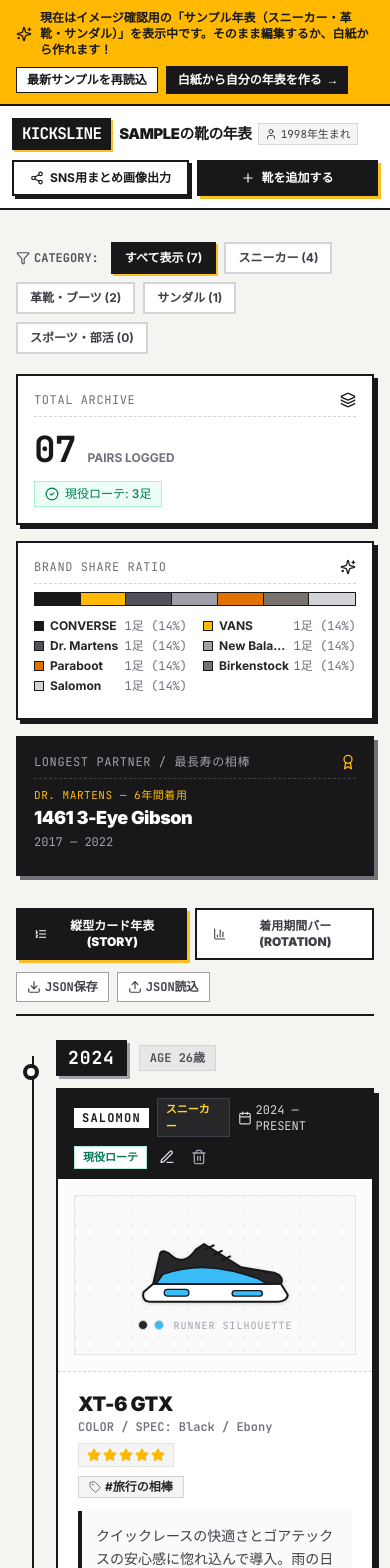
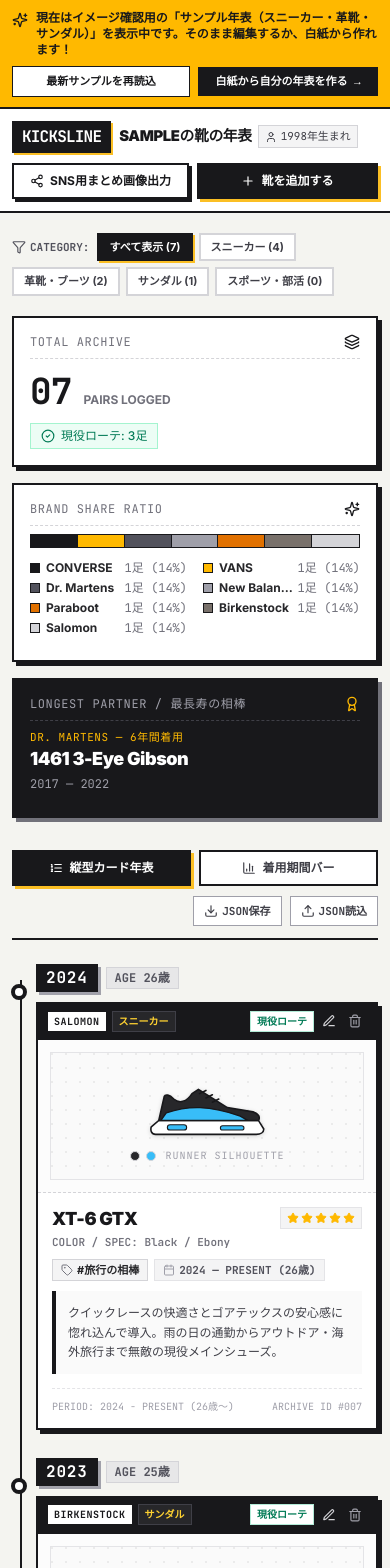
Before and after one commit to kaito2000/KicksLine, a React (Vite) app: page / in a window 390 px wide. Shown: the top 1568 px of the page. Built offline with nearby package versions, Linux system fonts and the light colour scheme.

Commit message:
Comprehensive mobile responsiveness for iPhone: prevent badge/tag/brand wrapping across all views (v1.1.3)

```diff
--- a/package.json
+++ b/package.json
@@ -1,7 +1,7 @@
 {
   "name": "kicksline",
   "private": true,
-  "version": "1.1.2",
+  "version": "1.1.3",
   "type": "module",
   "scripts": {
     "dev": "vite",
--- a/src/App.tsx
+++ b/src/App.tsx
@@ -153,24 +153,24 @@
     <div className="min-h-screen flex flex-col bg-[#F4F4F0] text-zinc-900">
       {/* Demo Mode Banner */}
       {isDemo && (
-        <div className="bg-amber-400 border-b-2 border-zinc-900 px-4 py-2.5">
+        <div className="bg-amber-400 border-b-2 border-zinc-900 px-3 sm:px-4 py-2.5">
           <div className="max-w-5xl mx-auto flex flex-wrap items-center justify-between gap-2">
-            <div className="flex items-center gap-2 text-xs sm:text-sm font-bold text-zinc-900">
-              <Sparkles className="w-4 h-4 flex-shrink-0" />
+            <div className="flex items-start sm:items-center gap-2 text-xs sm:text-sm font-bold text-zinc-900">
+              <Sparkles className="w-4 h-4 flex-shrink-0 mt-0.5 sm:mt-0" />
               <span>
                 現在はイメージ確認用の「サンプル年表（スニーカー・革靴・サンダル）」を表示中です。そのまま編集するか、白紙から作れます！
               </span>
             </div>
-            <div className="flex items-center gap-2">
+            <div className="flex items-center gap-2 w-full sm:w-auto">
               <button
                 onClick={handleRestoreSample}
-                className="bg-white text-zinc-900 border border-zinc-900 font-mono-code text-xs font-bold px-2.5 py-1 cursor-pointer"
+                className="flex-1 sm:flex-initial text-center bg-white text-zinc-900 border border-zinc-900 font-mono-code text-[11px] sm:text-xs font-bold px-2.5 py-1.5 whitespace-nowrap cursor-pointer"
               >
                 最新サンプルを再読込
               </button>
               <button
                 onClick={handleStartMyOwnTimeline}
-                className="bg-zinc-900 text-white hover:bg-zinc-800 font-mono-code text-xs font-bold px-3 py-1.5 cursor-pointer"
+                className="flex-1 sm:flex-initial text-center bg-zinc-900 text-white hover:bg-zinc-800 font-mono-code text-[11px] sm:text-xs font-bold px-3 py-1.5 whitespace-nowrap cursor-pointer"
               >
                 白紙から自分の年表を作る →
               </button>
@@ -229,11 +229,11 @@
 
         {/* Collapsible Profile & BirthYear Bar */}
         {isProfileOpen && (
-          <div className="bg-zinc-50 border-t-2 border-zinc-900 px-4 py-3">
-            <div className="max-w-5xl mx-auto flex flex-wrap items-end gap-4">
+          <div className="bg-zinc-50 border-t-2 border-zinc-900 px-3 sm:px-4 py-3">
+            <div className="max-w-5xl mx-auto grid grid-cols-2 sm:flex sm:flex-wrap items-end gap-3 sm:gap-4">
               <div>
-                <label className="block text-[11px] font-mono-code font-bold text-zinc-600 mb-1">
-                  ニックネーム（ポスターの見出しに表示）
+                <label className="block text-[11px] font-mono-code font-bold text-zinc-600 mb-1 whitespace-nowrap">
+                  ニックネーム（見出し）
                 </label>
                 <input
                   type="text"
@@ -243,12 +243,12 @@
                     setIsDemo(false);
                   }}
                   placeholder="例: TARO"
-                  className="bg-white border-2 border-zinc-900 px-3 py-1 text-sm font-bold w-44"
+                  className="bg-white border-2 border-zinc-900 px-3 py-1 text-sm font-bold w-full sm:w-44"
                 />
               </div>
               <div>
-                <label className="block text-[11px] font-mono-code font-bold text-zinc-600 mb-1">
-                  生年（西暦を入れると当時の年齢を自動計算）
+                <label className="block text-[11px] font-mono-code font-bold text-zinc-600 mb-1 whitespace-nowrap">
+                  生年（年齢を自動計算）
                 </label>
                 <input
                   type="number"
@@ -261,10 +261,10 @@
                     setIsDemo(false);
                   }}
                   placeholder="例: 1998"
-                  className="bg-white border-2 border-zinc-900 px-3 py-1 font-mono-code text-sm font-bold w-36"
+                  className="bg-white border-2 border-zinc-900 px-3 py-1 font-mono-code text-sm font-bold w-full sm:w-36"
                 />
               </div>
-              <div className="flex-1 min-w-[220px]">
+              <div className="col-span-2 sm:flex-1 sm:min-w-[220px]">
                 <label className="block text-[11px] font-mono-code font-bold text-zinc-600 mb-1">
                   サブタイトル・一言テーマ
                 </label>
@@ -280,7 +280,7 @@
               </div>
               <button
                 onClick={() => setIsProfileOpen(false)}
-                className="bg-zinc-900 text-white text-xs font-bold px-4 py-1.5 border-2 border-zinc-900"
+                className="col-span-2 sm:col-span-1 bg-zinc-900 text-white text-xs font-bold px-4 py-1.5 border-2 border-zinc-900 whitespace-nowrap"
               >
                 閉じる
               </button>
@@ -290,16 +290,16 @@
       </header>
 
       {/* Main Content */}
-      <main className="flex-1 max-w-5xl w-full mx-auto px-4 py-8">
+      <main className="flex-1 max-w-5xl w-full mx-auto px-3 sm:px-4 py-5 sm:py-8">
         {/* Category Filter Pills (Solves Longest Partner & Noise Concerns!) */}
-        <div className="mb-5 flex flex-wrap items-center gap-2">
-          <span className="inline-flex items-center gap-1 text-xs font-mono-code font-bold text-zinc-600 mr-1">
+        <div className="mb-5 flex flex-wrap items-center gap-1.5 sm:gap-2">
+          <span className="inline-flex items-center gap-1 text-[11px] sm:text-xs font-mono-code font-bold text-zinc-600 mr-0.5 whitespace-nowrap">
             <Filter className="w-3.5 h-3.5" />
             CATEGORY:
           </span>
           <button
             onClick={() => setSelectedCategory('all')}
-            className={`text-xs font-bold px-3 py-1.5 border-2 transition-all cursor-pointer ${
+            className={`text-[11px] sm:text-xs font-bold px-2.5 sm:px-3 py-1 sm:py-1.5 border-2 whitespace-nowrap transition-all cursor-pointer ${
               selectedCategory === 'all'
                 ? 'bg-zinc-900 text-white border-zinc-900 shadow-[2px_2px_0px_0px_rgba(251,191,36,1)]'
                 : 'bg-white text-zinc-700 border-zinc-300 hover:border-zinc-900'
@@ -313,7 +313,7 @@
               <button
                 key={cat}
                 onClick={() => setSelectedCategory(cat)}
-                className={`text-xs font-bold px-3 py-1.5 border-2 transition-all cursor-pointer ${
+                className={`text-[11px] sm:text-xs font-bold px-2.5 sm:px-3 py-1 sm:py-1.5 border-2 whitespace-nowrap transition-all cursor-pointer ${
                   selectedCategory === cat
                     ? 'bg-zinc-900 text-white border-zinc-900 shadow-[2px_2px_0px_0px_rgba(251,191,36,1)]'
                     : 'bg-white text-zinc-700 border-zinc-300 hover:border-zinc-900'
@@ -329,49 +329,53 @@
         <StatsBanner sneakers={filteredSneakers} />
 
         {/* View Switcher & Backup Controls */}
-        <div className="flex flex-wrap items-center justify-between gap-3 mb-6 pb-3 border-b-2 border-zinc-900">
-          <div className="flex items-center gap-2">
+        <div className="flex flex-wrap items-center justify-between gap-2.5 sm:gap-3 mb-6 pb-3 border-b-2 border-zinc-900">
+          <div className="grid grid-cols-2 sm:flex items-center gap-2 w-full sm:w-auto">
             <button
               onClick={() => setActiveTab('story')}
-              className={`inline-flex items-center gap-2 text-xs sm:text-sm font-black px-4 py-2 border-2 border-zinc-900 cursor-pointer transition-all ${
+              className={`inline-flex items-center justify-center gap-1.5 sm:gap-2 text-xs sm:text-sm font-black px-2.5 sm:px-4 py-2 border-2 border-zinc-900 whitespace-nowrap cursor-pointer transition-all ${
                 activeTab === 'story'
                   ? 'bg-zinc-900 text-white shadow-[3px_3px_0px_0px_rgba(251,191,36,1)]'
                   : 'bg-white text-zinc-700 hover:bg-zinc-100'
               }`}
             >
-              <ListOrdered className="w-4 h-4" />
-              <span>縦型カード年表 (STORY)</span>
+              <ListOrdered className="w-3.5 h-3.5 sm:w-4 sm:h-4 flex-shrink-0" />
+              <span>
+                縦型カード年表<span className="hidden sm:inline"> (STORY)</span>
+              </span>
             </button>
 
             <button
               onClick={() => setActiveTab('rotation')}
-              className={`inline-flex items-center gap-2 text-xs sm:text-sm font-black px-4 py-2 border-2 border-zinc-900 cursor-pointer transition-all ${
+              className={`inline-flex items-center justify-center gap-1.5 sm:gap-2 text-xs sm:text-sm font-black px-2.5 sm:px-4 py-2 border-2 border-zinc-900 whitespace-nowrap cursor-pointer transition-all ${
                 activeTab === 'rotation'
                   ? 'bg-zinc-900 text-white shadow-[3px_3px_0px_0px_rgba(251,191,36,1)]'
                   : 'bg-white text-zinc-700 hover:bg-zinc-100'
               }`}
             >
-              <BarChart3 className="w-4 h-4" />
-              <span>着用期間バー (ROTATION)</span>
+              <BarChart3 className="w-3.5 h-3.5 sm:w-4 sm:h-4 flex-shrink-0" />
+              <span>
+                着用期間バー<span className="hidden sm:inline"> (ROTATION)</span>
+              </span>
             </button>
           </div>
 
           {/* Backup & Sample Controls */}
-          <div className="flex items-center gap-2">
+          <div className="flex items-center gap-2 ml-auto">
             <button
               onClick={() => exportBackupJson(profile, sneakers)}
-              className="inline-flex items-center gap-1 text-xs font-mono-code font-bold bg-white hover:bg-zinc-100 border border-zinc-400 px-2.5 py-1.5 text-zinc-700"
+              className="inline-flex items-center gap-1 text-[11px] sm:text-xs font-mono-code font-bold bg-white hover:bg-zinc-100 border border-zinc-400 px-2.5 py-1.5 text-zinc-700 whitespace-nowrap"
               title="全データをJSONファイルとしてバックアップ保存"
             >
-              <Download className="w-3.5 h-3.5" />
+              <Download className="w-3.5 h-3.5 flex-shrink-0" />
               <span>JSON保存</span>
             </button>
 
             <label
-              className="inline-flex items-center gap-1 text-xs font-mono-code font-bold bg-white hover:bg-zinc-100 border border-zinc-400 px-2.5 py-1.5 text-zinc-700 cursor-pointer"
+              className="inline-flex items-center gap-1 text-[11px] sm:text-xs font-mono-code font-bold bg-white hover:bg-zinc-100 border border-zinc-400 px-2.5 py-1.5 text-zinc-700 whitespace-nowrap cursor-pointer"
               title="バックアップしたJSONファイルを読み込む"
             >
-              <Upload className="w-3.5 h-3.5" />
+              <Upload className="w-3.5 h-3.5 flex-shrink-0" />
               <span>JSON読込</span>
               <input
                 type="file"
@@ -384,11 +388,11 @@
             {!isDemo && (
               <button
                 onClick={handleRestoreSample}
-                className="inline-flex items-center gap-1 text-xs font-mono-code text-zinc-500 hover:text-zinc-900 px-2 py-1.5"
+                className="inline-flex items-center gap-1 text-[11px] sm:text-xs font-mono-code text-zinc-500 hover:text-zinc-900 px-2 py-1.5 whitespace-nowrap"
                 title="サンプル年表を再表示する"
               >
-                <RotateCcw className="w-3.5 h-3.5" />
-                <span className="hidden sm:inline">サンプルを見る</span>
+                <RotateCcw className="w-3.5 h-3.5 flex-shrink-0" />
+                <span>サンプル表示</span>
               </button>
             )}
           </div>
--- a/src/components/StoryTimelineView.tsx
+++ b/src/components/StoryTimelineView.tsx
@@ -29,7 +29,7 @@
   };
 
   return (
-    <div className="relative pl-4 sm:pl-8 before:content-[''] before:absolute before:top-4 before:bottom-4 before:left-4 sm:before:left-8 before:w-0.5 before:bg-zinc-900">
+    <div className="relative pl-2 sm:pl-8 before:content-[''] before:absolute before:top-4 before:bottom-4 before:left-2 sm:before:left-8 before:w-0.5 before:bg-zinc-900">
       {sorted.map((item, idx) => {
         const startAge = getAgeLabel(item.startYear);
         const endYearText = item.isCurrent || !item.endYear ? 'PRESENT' : String(item.endYear);
@@ -38,18 +38,18 @@
         const showYearHeader = idx === 0 || sorted[idx - 1].startYear !== item.startYear;
 
         return (
-          <div key={item.id} className="relative mb-10 pl-6 sm:pl-10 group">
+          <div key={item.id} className="relative mb-7 sm:mb-10 pl-4 sm:pl-10 group">
             {/* Timeline Node Dot */}
-            <div className="absolute -left-[9px] top-6 w-4 h-4 bg-white border-4 border-zinc-900 rounded-full group-hover:scale-125 group-hover:bg-amber-400 transition-transform" />
+            <div className="absolute -left-[9px] top-5 sm:top-6 w-4 h-4 bg-white border-4 border-zinc-900 rounded-full group-hover:scale-125 group-hover:bg-amber-400 transition-transform" />
 
             {/* Year & Age Marker Header */}
             {showYearHeader && (
-              <div className="flex items-center gap-3 mb-3">
-                <span className="bg-zinc-900 text-white font-mono-code font-black text-lg sm:text-xl px-3 py-1 tracking-wider shadow-[3px_3px_0px_0px_rgba(161,161,170,1)]">
+              <div className="flex items-center gap-2 sm:gap-3 mb-2.5 sm:mb-3">
+                <span className="bg-zinc-900 text-white font-mono-code font-black text-base sm:text-xl px-2.5 sm:px-3 py-0.5 sm:py-1 tracking-wider whitespace-nowrap shadow-[3px_3px_0px_0px_rgba(161,161,170,1)]">
                   {item.startYear}
                 </span>
                 {startAge && (
-                  <span className="font-mono-code text-xs sm:text-sm font-bold text-zinc-600 bg-zinc-200/80 px-2.5 py-1 border border-zinc-300">
+                  <span className="font-mono-code text-xs sm:text-sm font-bold text-zinc-600 bg-zinc-200/80 px-2 sm:px-2.5 py-0.5 sm:py-1 border border-zinc-300 whitespace-nowrap">
                     AGE {startAge}
                   </span>
                 )}
@@ -57,25 +57,25 @@
             )}
 
             {/* Shoebox Archive Card */}
-            <article className="bg-white border-2 border-zinc-900 shadow-[5px_5px_0px_0px_rgba(24,24,27,1)] hover:shadow-[7px_7px_0px_0px_rgba(24,24,27,1)] transition-all overflow-hidden">
+            <article className="bg-white border-2 border-zinc-900 shadow-[4px_4px_0px_0px_rgba(24,24,27,1)] sm:shadow-[5px_5px_0px_0px_rgba(24,24,27,1)] hover:shadow-[7px_7px_0px_0px_rgba(24,24,27,1)] transition-all overflow-hidden">
               {/* Top Shoebox Label Strip */}
-              <div className="bg-zinc-900 text-white px-4 py-2 flex flex-wrap items-center justify-between gap-2 border-b-2 border-zinc-900">
-                <div className="flex items-center gap-2">
-                  <span className="font-mono-code text-xs font-extrabold uppercase tracking-widest bg-white text-zinc-900 px-2 py-0.5">
+              <div className="bg-zinc-900 text-white px-2.5 sm:px-4 py-1.5 sm:py-2 flex items-center justify-between gap-1.5 sm:gap-2 border-b-2 border-zinc-900">
+                <div className="flex items-center gap-1.5 sm:gap-2 min-w-0 overflow-hidden">
+                  <span className="font-mono-code text-[10px] sm:text-xs font-extrabold uppercase tracking-wider bg-white text-zinc-900 px-1.5 sm:px-2 py-0.5 whitespace-nowrap truncate max-w-[140px] sm:max-w-none">
                     {item.brand}
                   </span>
-                  <span className="font-mono-code text-[11px] font-bold bg-zinc-800 text-amber-300 border border-zinc-700 px-2 py-0.5">
+                  <span className="font-mono-code text-[10px] sm:text-[11px] font-bold bg-zinc-800 text-amber-300 border border-zinc-700 px-1.5 sm:px-2 py-0.5 whitespace-nowrap flex-shrink-0">
                     {categoryMeta.shortLabel}
                   </span>
-                  <span className="font-mono-code text-xs text-zinc-300 flex items-center gap-1">
-                    <Calendar className="w-3.5 h-3.5" />
+                  <span className="hidden sm:inline-flex font-mono-code text-xs text-zinc-300 items-center gap-1 whitespace-nowrap">
+                    <Calendar className="w-3.5 h-3.5 flex-shrink-0" />
                     {item.startYear} — {endYearText}
                   </span>
                 </div>
 
-                <div className="flex items-center gap-2">
+                <div className="flex items-center gap-1 sm:gap-2 flex-shrink-0">
                   <span
-                    className={`text-[11px] font-mono-code font-bold px-2 py-0.5 border ${statusMeta.badgeClass} bg-white`}
+                    className={`text-[10px] sm:text-[11px] font-mono-code font-bold px-1.5 sm:px-2 py-0.5 border whitespace-nowrap ${statusMeta.badgeClass} bg-white`}
                   >
                     {statusMeta.label}
                   </span>
@@ -84,14 +84,14 @@
                     className="p-1 text-zinc-300 hover:text-white transition-colors"
                     title="編集する"
                   >
-                    <Edit3 className="w-4 h-4" />
+                    <Edit3 className="w-3.5 h-3.5 sm:w-4 sm:h-4" />
                   </button>
                   <button
                     onClick={() => onDelete(item.id)}
                     className="p-1 text-zinc-400 hover:text-red-400 transition-colors"
                     title="削除する"
                   >
-                    <Trash2 className="w-4 h-4" />
+                    <Trash2 className="w-3.5 h-3.5 sm:w-4 sm:h-4" />
                   </button>
                 </div>
               </div>
@@ -99,7 +99,7 @@
               {/* Card Body */}
               <div className="grid grid-cols-1 md:grid-cols-12">
                 {/* Left: Footwear Visual */}
-                <div className="md:col-span-4 p-4 bg-zinc-50/60 border-b md:border-b-0 md:border-r border-dashed border-zinc-300 flex flex-col justify-center">
+                <div className="md:col-span-4 p-3 sm:p-4 bg-zinc-50/60 border-b md:border-b-0 md:border-r border-dashed border-zinc-300 flex flex-col justify-center">
                   <SneakerVisual
                     imageDataUrl={item.imageDataUrl}
                     silhouette={item.silhouette}
@@ -107,31 +107,31 @@
                     accentColor={item.accentColor}
                     brand={item.brand}
                     model={item.model}
-                    className="w-full h-40"
+                    className="w-full h-32 sm:h-40"
                   />
                 </div>
 
                 {/* Right: Specs & Story Memory */}
-                <div className="md:col-span-8 p-5 flex flex-col justify-between">
+                <div className="md:col-span-8 p-3.5 sm:p-5 flex flex-col justify-between min-w-0">
                   <div>
-                    <div className="flex flex-wrap items-start justify-between gap-2 mb-2">
-                      <div>
-                        <h3 className="text-xl sm:text-2xl font-black tracking-tight text-zinc-900 leading-tight">
+                    <div className="flex items-start justify-between gap-2 mb-2">
+                      <div className="min-w-0 flex-1">
+                        <h3 className="text-lg sm:text-2xl font-black tracking-tight text-zinc-900 leading-snug break-words">
                           {item.model}
                         </h3>
                         {item.colorwayName && (
-                          <p className="font-mono-code text-xs font-semibold text-zinc-500 mt-0.5">
+                          <p className="font-mono-code text-[11px] sm:text-xs font-semibold text-zinc-500 mt-0.5 truncate">
                             COLOR / SPEC: {item.colorwayName}
                           </p>
                         )}
                       </div>
 
                       {/* Star Rating */}
-                      <div className="flex items-center gap-0.5 bg-zinc-100 px-2 py-1 border border-zinc-200">
+                      <div className="flex-shrink-0 flex items-center gap-0.5 bg-zinc-100 px-1.5 sm:px-2 py-1 border border-zinc-200 whitespace-nowrap">
                         {Array.from({ length: 5 }).map((_, i) => (
                           <Star
                             key={i}
-                            className={`w-3.5 h-3.5 ${
+                            className={`w-3 h-3 sm:w-3.5 sm:h-3.5 ${
                               i < item.rating
                                 ? 'fill-amber-400 text-amber-400'
                                 : 'text-zinc-300'
@@ -141,18 +141,23 @@
                       </div>
                     </div>
 
-                    {/* Era Tag */}
-                    {item.eraTag && (
-                      <div className="mb-3">
-                        <span className="inline-flex items-center gap-1 text-xs font-bold bg-zinc-100 text-zinc-800 border border-zinc-300 px-2.5 py-0.5">
-                          <Tag className="w-3 h-3 text-zinc-500" />#{item.eraTag}
+                    {/* Era Tag & Mobile Period Pill */}
+                    <div className="flex flex-wrap items-center gap-1.5 mb-2.5 sm:mb-3">
+                      {item.eraTag && (
+                        <span className="inline-flex items-center gap-1 text-[11px] sm:text-xs font-bold bg-zinc-100 text-zinc-800 border border-zinc-300 px-2 py-0.5 whitespace-nowrap">
+                          <Tag className="w-3 h-3 text-zinc-500 flex-shrink-0" />#{item.eraTag}
                         </span>
-                      </div>
-                    )}
+                      )}
+                      <span className="sm:hidden inline-flex items-center gap-1 font-mono-code text-[11px] font-bold text-zinc-600 bg-zinc-100 border border-zinc-200 px-2 py-0.5 whitespace-nowrap">
+                        <Calendar className="w-3 h-3 text-zinc-400 flex-shrink-0" />
+                        {item.startYear} — {endYearText}
+                        {startAge ? ` (${startAge})` : ''}
+                      </span>
+                    </div>
 
                     {/* Memory / Episode Box */}
                     {item.memory ? (
-                      <div className="mt-2 bg-zinc-50 border-l-4 border-zinc-900 p-3.5 text-sm text-zinc-700 leading-relaxed whitespace-pre-wrap">
+                      <div className="mt-2 bg-zinc-50 border-l-4 border-zinc-900 p-3 sm:p-3.5 text-xs sm:text-sm text-zinc-700 leading-relaxed whitespace-pre-wrap break-words">
                         {item.memory}
                       </div>
                     ) : (
@@ -163,12 +168,14 @@
                   </div>
 
                   {/* Shoebox Barcode Style Footer */}
-                  <div className="mt-4 pt-3 border-t border-dashed border-zinc-200 flex items-center justify-between text-[11px] font-mono-code text-zinc-400">
-                    <span>
+                  <div className="mt-3.5 sm:mt-4 pt-2.5 sm:pt-3 border-t border-dashed border-zinc-200 flex items-center justify-between gap-2 text-[10px] sm:text-[11px] font-mono-code text-zinc-400">
+                    <span className="whitespace-nowrap truncate">
                       PERIOD: {item.startYear} - {endYearText}
                       {startAge ? ` (${startAge}〜)` : ''}
                     </span>
-                    <span>ARCHIVE ID #{String(sorted.length - idx).padStart(3, '0')}</span>
+                    <span className="whitespace-nowrap flex-shrink-0">
+                      ARCHIVE ID #{String(sorted.length - idx).padStart(3, '0')}
+                    </span>
                   </div>
                 </div>
               </div>
```
Also changed, not shown: src/components/RotationBarView.tsx (+12 -12 lines), src/components/SneakerModal.tsx (+34 -34 lines).
